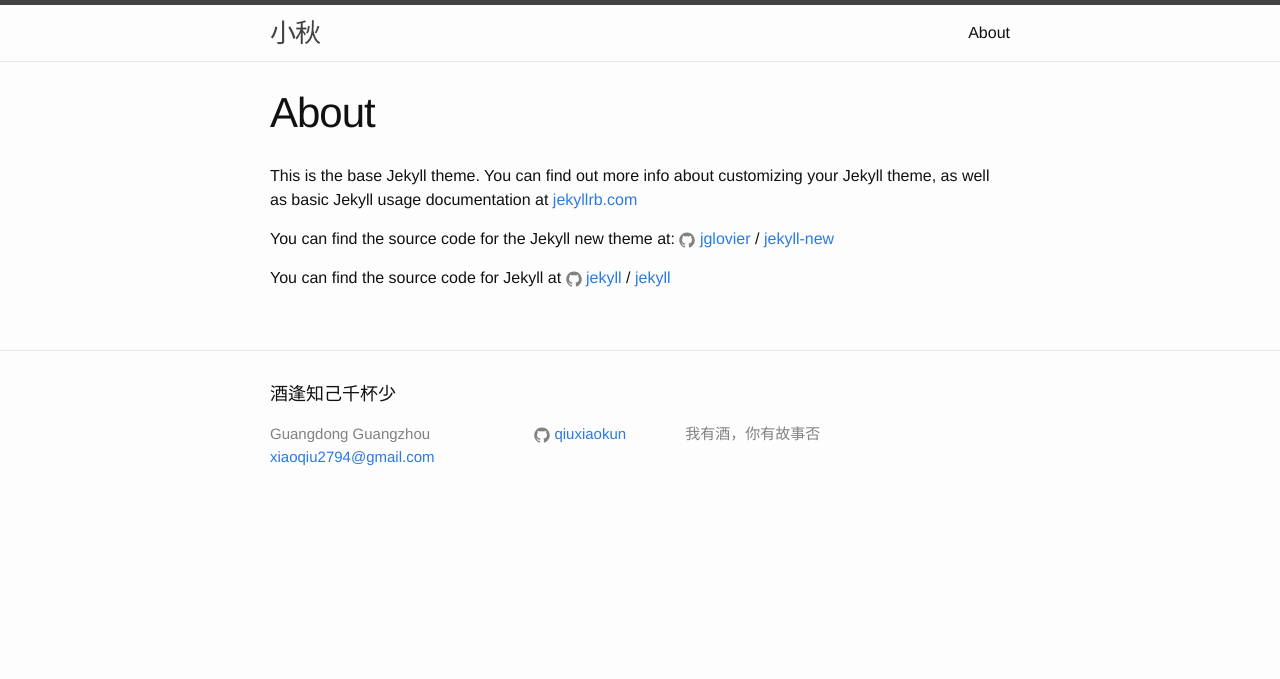
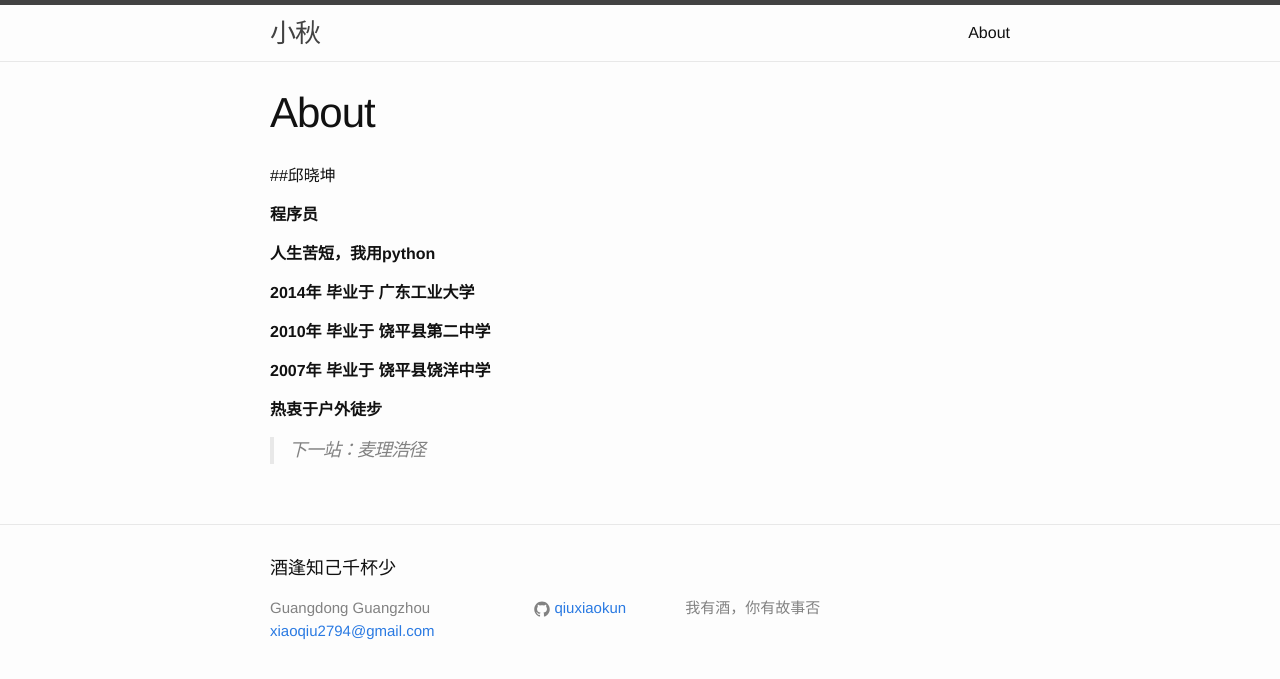
Before and after one commit to qiuxiaokun/qiuxiaokun.github.io, a Jekyll site: the page built from about.md, in a window 1280 px wide. Shown: the top 679 px of the page. Built offline with Jekyll 4.4.1, drawn with Linux system fonts in a browser that asks for light colours.

Commit message:
change about to myself

```diff
--- a/about.md
+++ b/about.md
@@ -4,12 +4,17 @@ title: About
 permalink: /about/
 ---
 
-This is the base Jekyll theme. You can find out more info about customizing your Jekyll theme, as well as basic Jekyll usage documentation at [jekyllrb.com](http://jekyllrb.com/)
+##邱晓坤
 
-You can find the source code for the Jekyll new theme at:
-{% include icon-github.html username="jglovier" %} /
-[jekyll-new](https://github.com/jglovier/jekyll-new)
+**程序员**
 
-You can find the source code for Jekyll at
-{% include icon-github.html username="jekyll" %} /
-[jekyll](https://github.com/jekyll/jekyll)
+**人生苦短，我用python**
+
+**2014年 毕业于 广东工业大学**
+
+**2010年 毕业于 饶平县第二中学**
+
+**2007年 毕业于 饶平县饶洋中学**
+
+**热衷于户外徒步**
+>下一站：麦理浩径
```
